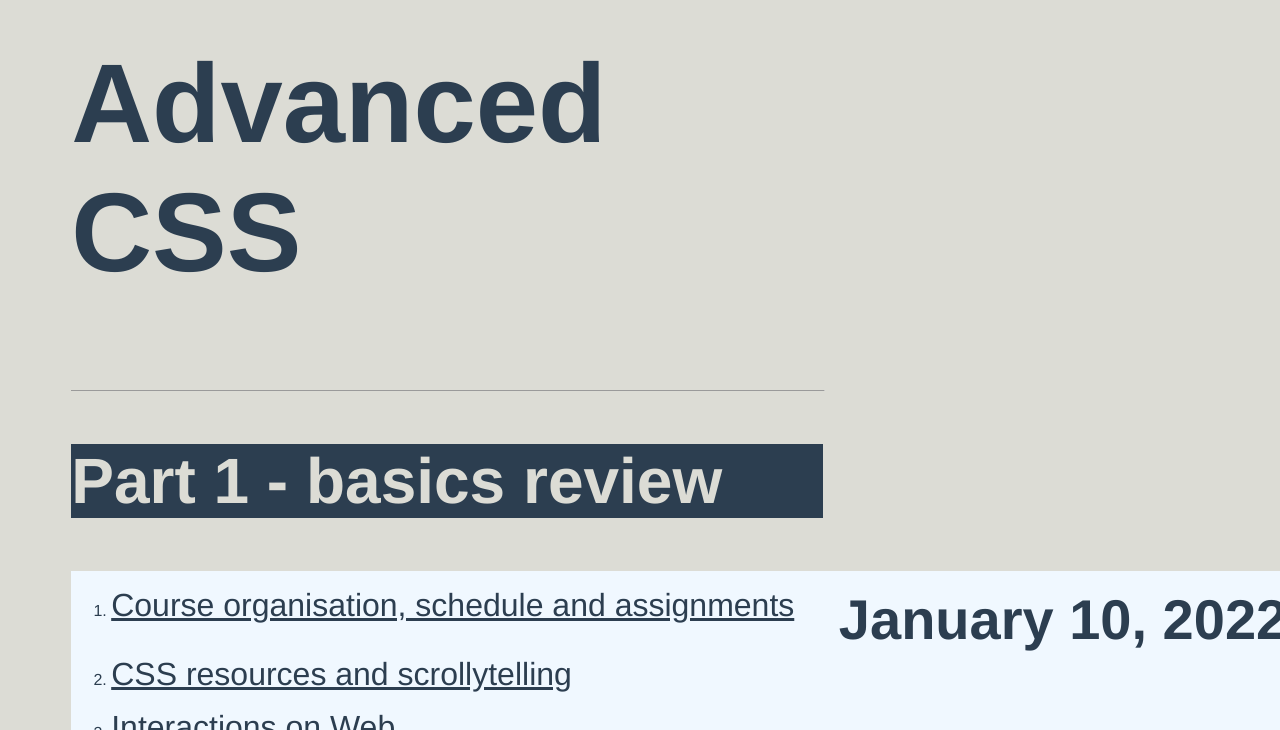
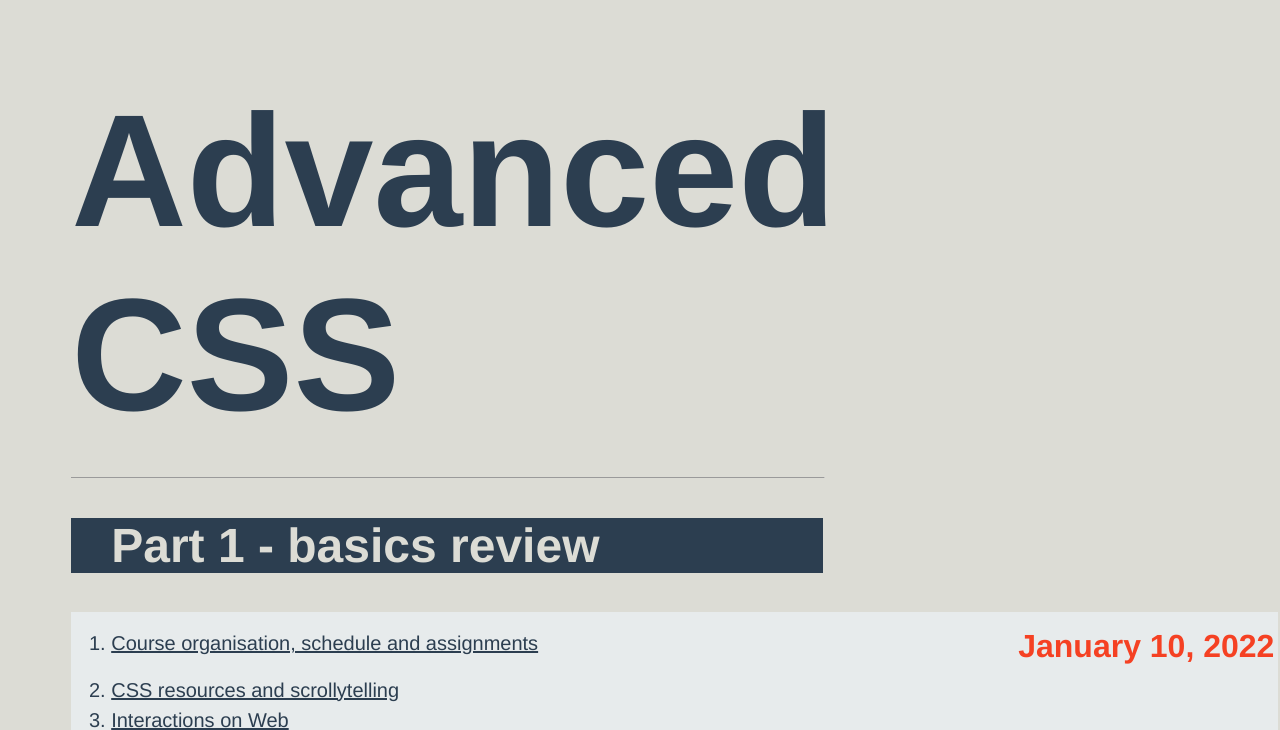
Before and after one commit to aniWeyn/advancedcss2023, a Vue app: page / in a window 1280 px wide. Shown: the part 222-952 px from the top of the page. Built offline with nearby package versions, Linux system fonts and the light colour scheme.

Commit message:
more swiss

```diff
--- a/src/views/Home.vue
+++ b/src/views/Home.vue
@@ -421,6 +421,7 @@ hr {
 
 @keyframes welcome {
   0% {
+    color: #f54123;
     opacity: 0;
   }
   90%{
@@ -433,26 +434,31 @@ hr {
 
 .title{
   padding-top: 20vh;
-  font-size: 7rem;
+  margin-bottom: 30px;
+  font-size: 10rem;
   font-weight: 900;
   animation: 2s ease-out 0s 1 welcome;
 }
 
 .list a{
   font-weight: 500;
-  font-size: 2rem;
+  font-size: 1.25rem;
+  line-height: 1.75rem;
   color: #2c3e50;
 }
 
 .list li{
-  padding-bottom: 16px;
+  font-size: 1.25rem;
+  line-height: 1.9rem;
+  font-weight: 500;
   color: #2c3e50;
 }
 
 h2{
-  font-size: 4rem;
+  font-size: 3rem;
   font-weight: 900;
   color: #DCDCD5;
+  padding-left: 40px;
 }
 
 .subtitle{
@@ -460,18 +466,36 @@ h2{
 }
 
 .day{
-    background-color: aliceblue;
-    width: 95vw;
+    background-color: rgba(240, 248, 255, 0.55);
+    width: 94vw;
     display: flex;
     justify-content: space-between;
     flex-direction: row-reverse;
     align-items: flex-start;
     margin-bottom: 60px;
+    padding-right: 4px;
 }
 
 .date > h4{
-  font-size: 3.5rem;
+  font-size: 2rem;
   margin-top: 16px;
   font-weight: 900;
+  color: #f54123;
+}
+
+@keyframes square {
+  0% {
+    transform: translateY(0vh);
+    background-color: #f54123;
+  }
+  100% {
+    transform: translateY(100vh);
+  }
+}
+
+.square{
+  height: 20px;
+  width: 60px;
+  animation: 30s ease-out 0s infinite square;
 }
 </style>
```
